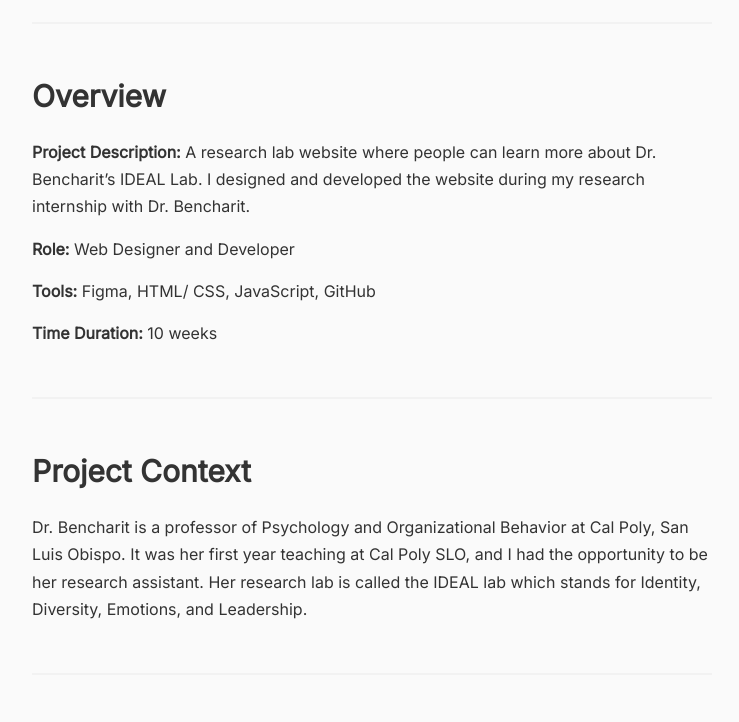
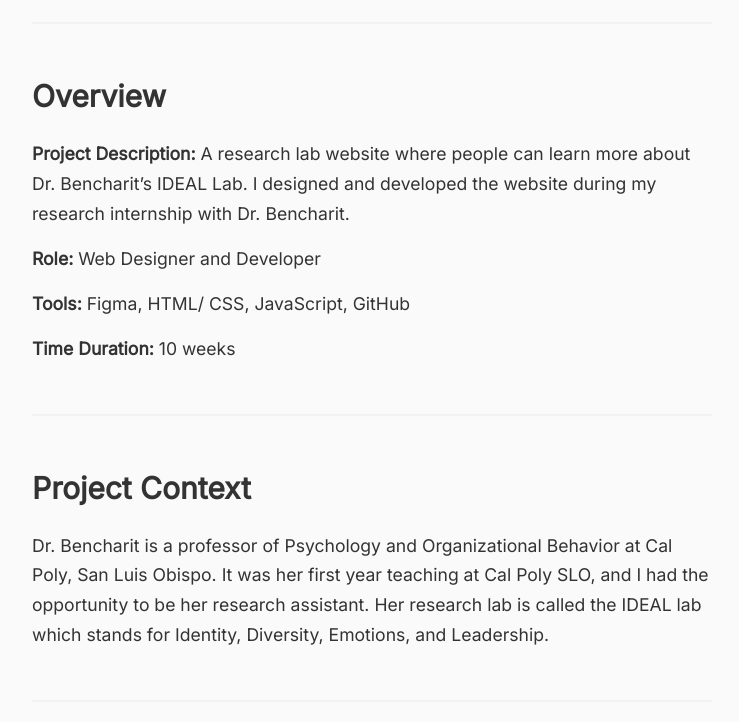
Before and after one commit to ryuntalan/portfolio, a website: page ideal.html in a window 1280 px wide. Shown: the part 760-1482 px from the top of the page, without its empty margins (268-1007 px from the left). Drawn offline with nearby package versions, Linux system fonts and the light colour scheme; a web font is replaced by a local one.

Commit message:
font size adjust

```diff
--- a/scss/main.scss
+++ b/scss/main.scss
@@ -766,7 +766,7 @@ input:checked + .slider:before {
 
 .case-description {
   font-weight: 400;
-  font-size: 16px;
+  font-size: 1.1rem;
   line-height: 170%;
   margin-bottom: 15px;
 }
```
Also changed, not shown: css/main.css.
